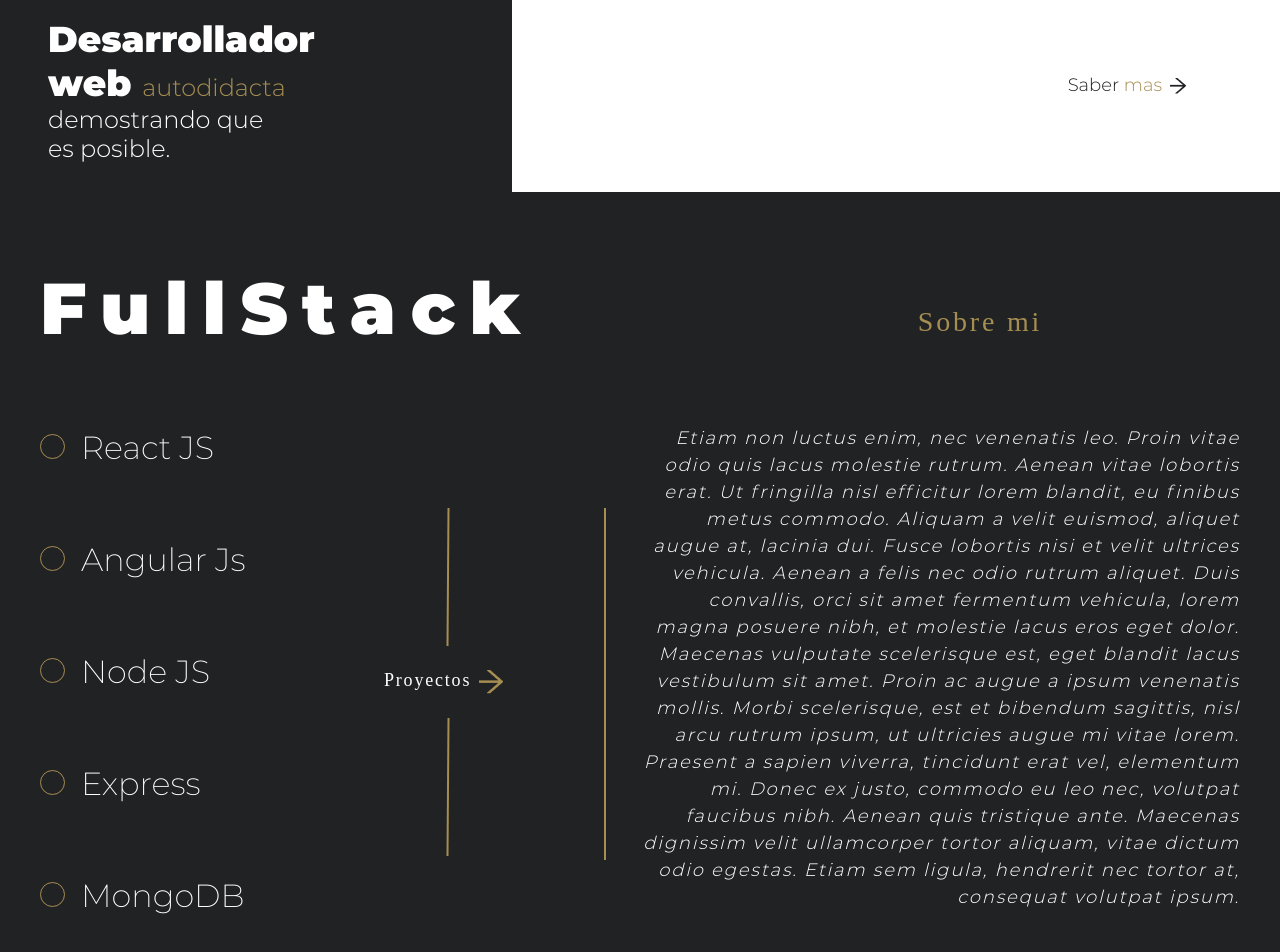
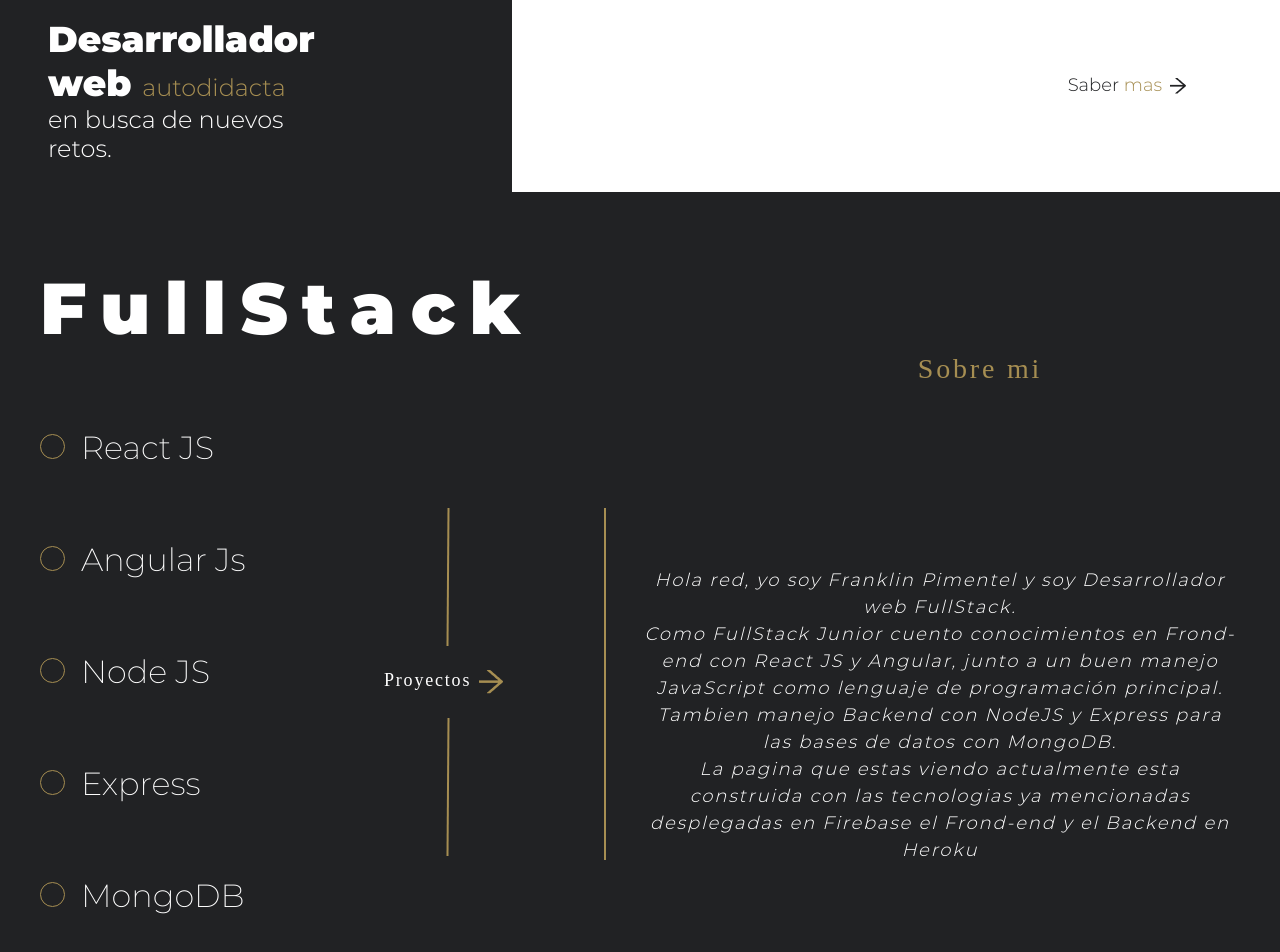
Before and after one commit to Franklingp/portafolioReact, a React (Create React App) app: page / in a window 1280 px wide. Shown: the part 608-1560 px from the top of the page. Built offline with nearby package versions, Linux system fonts and the light colour scheme; no server answers; a web font is replaced by a local one.

Commit message:
Se ha cambiado la informacion sobre mi con informacion real, y se ha cambiado el texto del principio

```diff
--- a/src/pages/About.css
+++ b/src/pages/About.css
@@ -89,7 +89,7 @@
 }
 
 .paragraph{
-    text-align: right;
+    text-align: center;
     letter-spacing: 0.1em;
     font-style: italic;
     font-size: 18px;
--- a/src/pages/About.js
+++ b/src/pages/About.js
@@ -54,7 +54,15 @@ export const About = () => {
         <section className="about-der text-regular">
             <h3 className="about-me">Sobre mi</h3>
             <p className="paragraph text-ligth">
-                Etiam non luctus enim, nec venenatis leo. Proin vitae odio quis lacus molestie rutrum. Aenean vitae lobortis erat. Ut fringilla nisl efficitur lorem blandit, eu finibus metus commodo. Aliquam a velit euismod, aliquet augue at, lacinia dui. Fusce lobortis nisi et velit ultrices vehicula. Aenean a felis nec odio rutrum aliquet. Duis convallis, orci sit amet fermentum vehicula, lorem magna posuere nibh, et molestie lacus eros eget dolor. Maecenas vulputate scelerisque est, eget blandit lacus vestibulum sit amet. Proin ac augue a ipsum venenatis mollis. Morbi scelerisque, est et bibendum sagittis, nisl arcu rutrum ipsum, ut ultricies augue mi vitae lorem. Praesent a sapien viverra, tincidunt erat vel, elementum mi. Donec ex justo, commodo eu leo nec, volutpat faucibus nibh. Aenean quis tristique ante. Maecenas dignissim velit ullamcorper tortor aliquam, vitae dictum odio egestas. Etiam sem ligula, hendrerit nec tortor at, consequat volutpat ipsum.
+                Hola red, yo soy Franklin Pimentel y soy Desarrollador web FullStack.
+                <br/>
+                Como FullStack Junior cuento conocimientos en Frond-end con React JS y Angular,
+                junto a un buen manejo JavaScript como lenguaje de programación principal. Tambien manejo Backend con NodeJS
+                y Express para las bases de datos con MongoDB.
+                <br/>
+                La pagina que estas viendo actualmente esta construida con las tecnologias ya mencionadas
+                desplegadas en Firebase el Frond-end y el Backend en Heroku
+                {/* Etiam non luctus enim, nec venenatis leo. Proin vitae odio quis lacus molestie rutrum. Aenean vitae lobortis erat. Ut fringilla nisl efficitur lorem blandit, eu finibus metus commodo. Aliquam a velit euismod, aliquet augue at, lacinia dui. Fusce lobortis nisi et velit ultrices vehicula. Aenean a felis nec odio rutrum aliquet. Duis convallis, orci sit amet fermentum vehicula, lorem magna posuere nibh, et molestie lacus eros eget dolor. Maecenas vulputate scelerisque est, eget blandit lacus vestibulum sit amet. Proin ac augue a ipsum venenatis mollis. Morbi scelerisque, est et bibendum sagittis, nisl arcu rutrum ipsum, ut ultricies augue mi vitae lorem. Praesent a sapien viverra, tincidunt erat vel, elementum mi. Donec ex justo, commodo eu leo nec, volutpat faucibus nibh. Aenean quis tristique ante. Maecenas dignissim velit ullamcorper tortor aliquam, vitae dictum odio egestas. Etiam sem ligula, hendrerit nec tortor at, consequat volutpat ipsum. */}
             </p>
             <Link className="link-readMore text-bold show-mobile" to="/project">
                 Proyectos <img src={menuDark} alt="menu" height="8"/>
--- a/src/pages/Home.js
+++ b/src/pages/Home.js
@@ -12,7 +12,7 @@ const Home = (props) => {
     const [animation, setAnimation] = useState("contenido animation-none");
 
     const handleAnimation = () => {
-        window.scrollTo(0, 0)
+        window.scrollTo(0, 0);
         setTimeout( () => {
             setAnimation("contenido animation-show");
         },1);
@@ -41,8 +41,8 @@ const Home = (props) => {
                 <hr className="vector-about show-mobile"/>
                 <p className="left-info text-ligth"><span className="left-title text-black">Desarrollador <br/> web </span>
                     <span style={{color: '#A68E52'}}>autodidacta</span><br/>
-                    demostrando que <br/>
-                    es posible.
+                    en busca de nuevos <br/>
+                    retos.
                 </p>
                 <hr className="vector-about show-mobile"/>
             </div>
```
